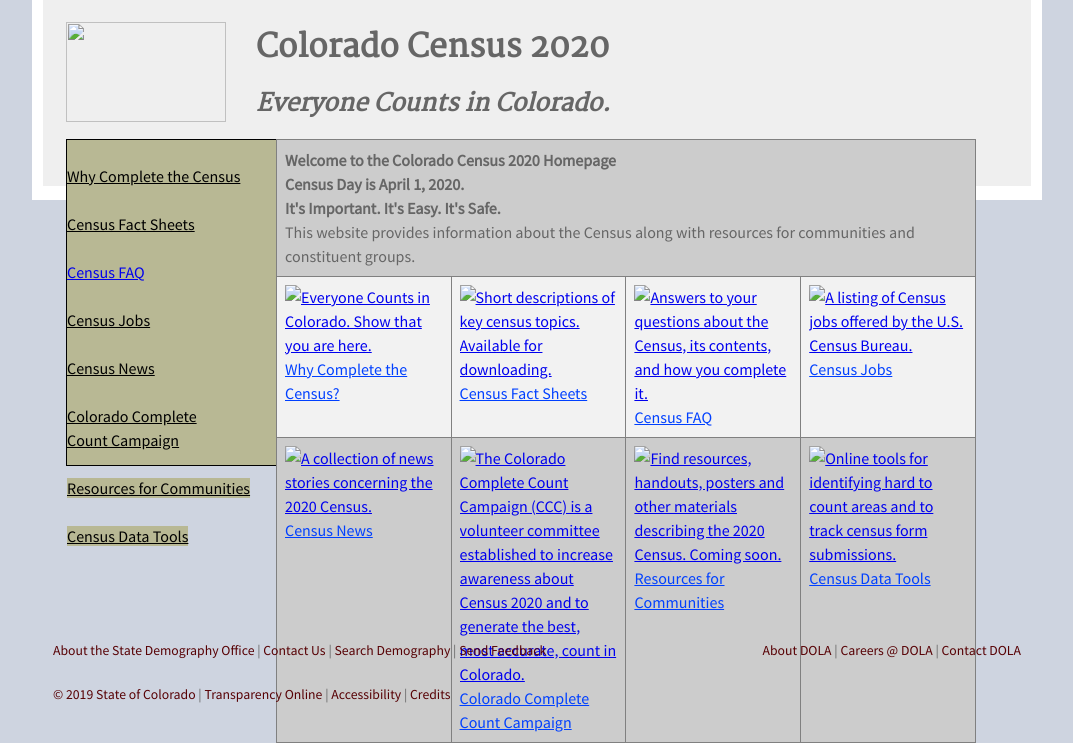
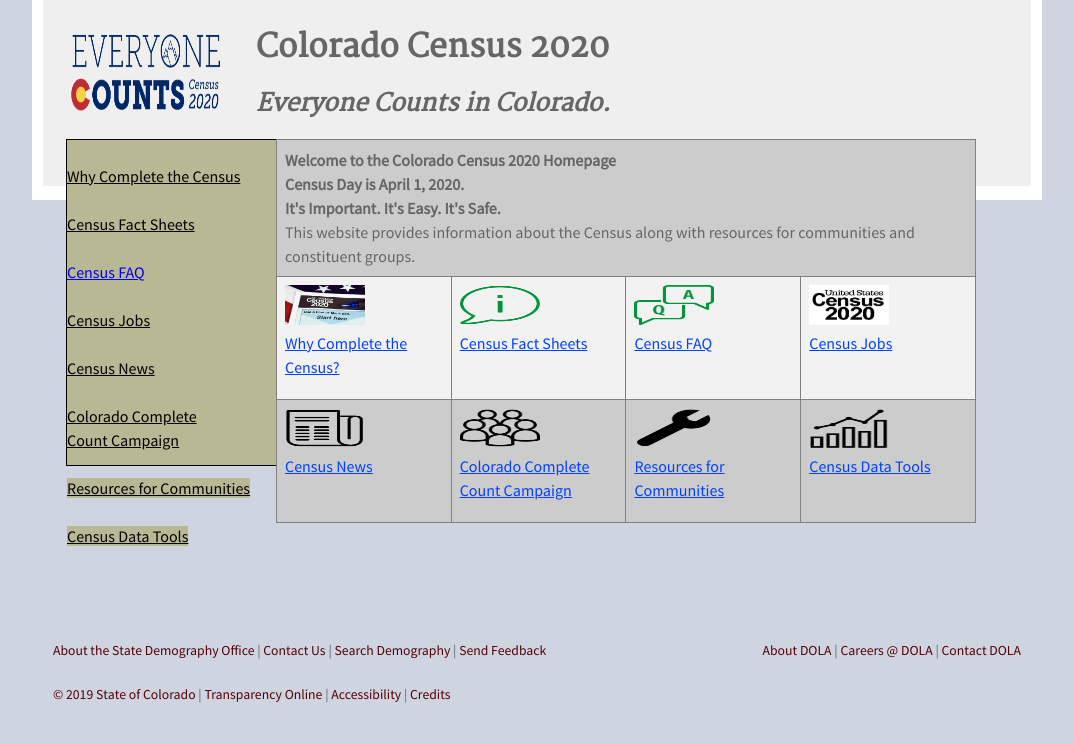
Before and after one commit to TBleess/Website_New, a Jekyll site: the page built from pages/5_CensusACS/census_2020_main.html, in a window 1280 px wide. Shown: the part 534-1277 px from the top of the page, without its empty margins (103-1176 px from the left). Built offline with Jekyll 4.4.1, drawn with Linux system fonts in a browser that asks for light colours.

Commit message:
Add files via upload

```diff
--- a/pages/5_CensusACS/census_2020_main.html
+++ b/pages/5_CensusACS/census_2020_main.html
@@ -67,9 +67,9 @@
 </head>
 <body>
 <div>
-      <img src="images/AdobeStock_134849033.jpeg" alt="Everyone Counts in Colorado.  Show that you are here." style="width:800px;height:200px;"></img>
+      <img src="/images/AdobeStock_134849033.jpeg" alt="Everyone Counts in Colorado.  Show that you are here." style="width:800px;height:200px;"></img>
 </div>
-<p><img src="images/CO_Census2020_v3-01.png" style="width:160px;height:100px;float:left;margin-right:30px;">
+<p><img src="/images/CO_Census2020_v3-01.png" style="width:160px;height:100px;float:left;margin-right:30px;">
    <h1>Colorado Census 2020 </h1>
    <h2><i>Everyone Counts in Colorado.</i></h2>
 </p>
@@ -117,7 +117,7 @@
 			<td valign="top" align="center" height="106px">
 				<div title="Everyone Counts in Colorado.  Show that you are here.">
 					<a href='https://demography.dola.colorado.gov/census-acs/2020-census-completion/'>
-					<img src="images/c2020form.png" alt="Everyone Counts in Colorado.  Show that you are here." style="width:80px;height:40px;"></img>
+					<img src="/images/c2020form.png" alt="Everyone Counts in Colorado.  Show that you are here." style="width:80px;height:40px;"></img>
 					</a>
 				</div>
 				<div title="Everyone Counts in Colorado.  Show that you are here.">
@@ -127,7 +127,7 @@
 			<td valign="top" align="center" height="106px">
 					<div title="Short descriptions of key census topics. Available for downloading.">
 							<a href='https://demography.dola.colorado.gov/census-acs/2020-factsheets/'>
-							<img src="images/icons8-about-500.png" alt="Short descriptions of key census topics. Available for downloading." style="width:80px;height:40px;"></img>
+							<img src="/images/icons8-about-500.png" alt="Short descriptions of key census topics. Available for downloading." style="width:80px;height:40px;"></img>
 							</a>
 					</div>
 					<div title="Short descriptions of key census topics. Available for downloading.">
@@ -137,7 +137,7 @@
 			<td valign="top" align="center" height="106px">
 				<div title="Answers to your questions about the Census, its contents, and how you complete it.">
 					<a href='https://demography.dola.colorado.gov/census-acs/2020-faq/'>
-					<img src="images/icons8-faq-100.png" alt="Answers to your questions about the Census, its contents, and how you complete it." style="width:80px;height:40px;"></img>
+					<img src="/images/icons8-faq-100.png" alt="Answers to your questions about the Census, its contents, and how you complete it." style="width:80px;height:40px;"></img>
 					</a>
 				</div>
 				<div title="Answers to your questions about the Census, its contents, and how you complete it.">
@@ -147,7 +147,7 @@
 			<td valign="top" align="center" height="106px">
 				<div title="A listing of Census jobs offered by the U.S. Census Bureau.">
 					<a href='https://demography.dola.colorado.gov/census-acs/2020-census-jobs/'>
-					<img src="images/c2020logo.png" alt="A listing of Census jobs offered by the U.S. Census Bureau." style="width:80px;height:40px;"></img>
+					<img src="/images/c2020logo.png" alt="A listing of Census jobs offered by the U.S. Census Bureau." style="width:80px;height:40px;"></img>
 					</a>
 				</div>
 			<div title="A listing of Census jobs offered by the U.S. Census Bureau.">
@@ -159,7 +159,7 @@
 			<td valign="top" align="center" height="106px">
 				<div title="A collection of news stories concerning the 2020 Census.">
 						<a href='https://demography.dola.colorado.gov/census-acs/2020-news/'>
-						<img src="images/icons8-news-500.png" alt="A collection of news stories concerning the 2020 Census." style="width:80px;height:40px;"></img>
+						<img src="/images/icons8-news-500.png" alt="A collection of news stories concerning the 2020 Census." style="width:80px;height:40px;"></img>
 						</a>
 				</div>
 				<div title="A collection of news stories concerning the 2020 Census.">
@@ -169,7 +169,7 @@
 			<td valign="top" align="center" height="106px">
 				<div title="The Colorado Complete Count Campaign (CCC) is a volunteer committee established to increase awareness about Census 2020	and to generate the best, most accurate, count in Colorado.">
 				<a href='https://demography.dola.colorado.gov/demography/2020CCCC/'>
-				<img src="images/icons8-user-groups-filled-100.png" alt="The Colorado Complete Count Campaign (CCC) is a volunteer committee established to increase awareness about Census 2020 and to generate the best, most accurate, count in Colorado." style="width:80px;height:40px;"></img>
+				<img src="/images/icons8-user-groups-filled-100.png" alt="The Colorado Complete Count Campaign (CCC) is a volunteer committee established to increase awareness about Census 2020 and to generate the best, most accurate, count in Colorado." style="width:80px;height:40px;"></img>
 				</a>
 				</div>
 				<div title="The Colorado Complete Count Campaign (CCC) is a volunteer committee established to increase awareness about Census 2020	and to generate the best, most accurate, count in Colorado.">
@@ -179,7 +179,7 @@
 			<td valign="top" align="center" height="106px">
 				<div title="Find resources, handouts, posters and other materials describing the 2020 Census. Coming soon.">
 				<a href='https://demography.dola.colorado.gov/census-acs/2020-resources/'>
-				<img src="images/icons8-wrench-filled-100.png" alt="Find resources, handouts, posters and other materials describing the 2020 Census. Coming soon." style="width:80px;height:40px;"></img>
+				<img src="/images/icons8-wrench-filled-100.png" alt="Find resources, handouts, posters and other materials describing the 2020 Census. Coming soon." style="width:80px;height:40px;"></img>
 				</a>
 			</div>
 				<div title="Find resources, handouts, posters and other materials describing the 2020 Census. Coming soon.">
@@ -189,7 +189,7 @@
 			<td valign="top" align="center"  height="106px">
 				<div title="Online tools for identifying hard to count areas and to track census form submissions.">
 				<a href='https://demography.dola.colorado.gov/census-acs/2020-response-tracker/'>
-				<img src="images/icons8-combo-chart-100.png" alt="Online tools for identifying hard to count areas and to track census form submissions." style="width:80px;height:40px;"></img>
+				<img src="/images/icons8-combo-chart-100.png" alt="Online tools for identifying hard to count areas and to track census form submissions." style="width:80px;height:40px;"></img>
 				</a>
 				</div>
 				<div title="Online tools for identifying hard to count areas and to track census form submissions.">
```
